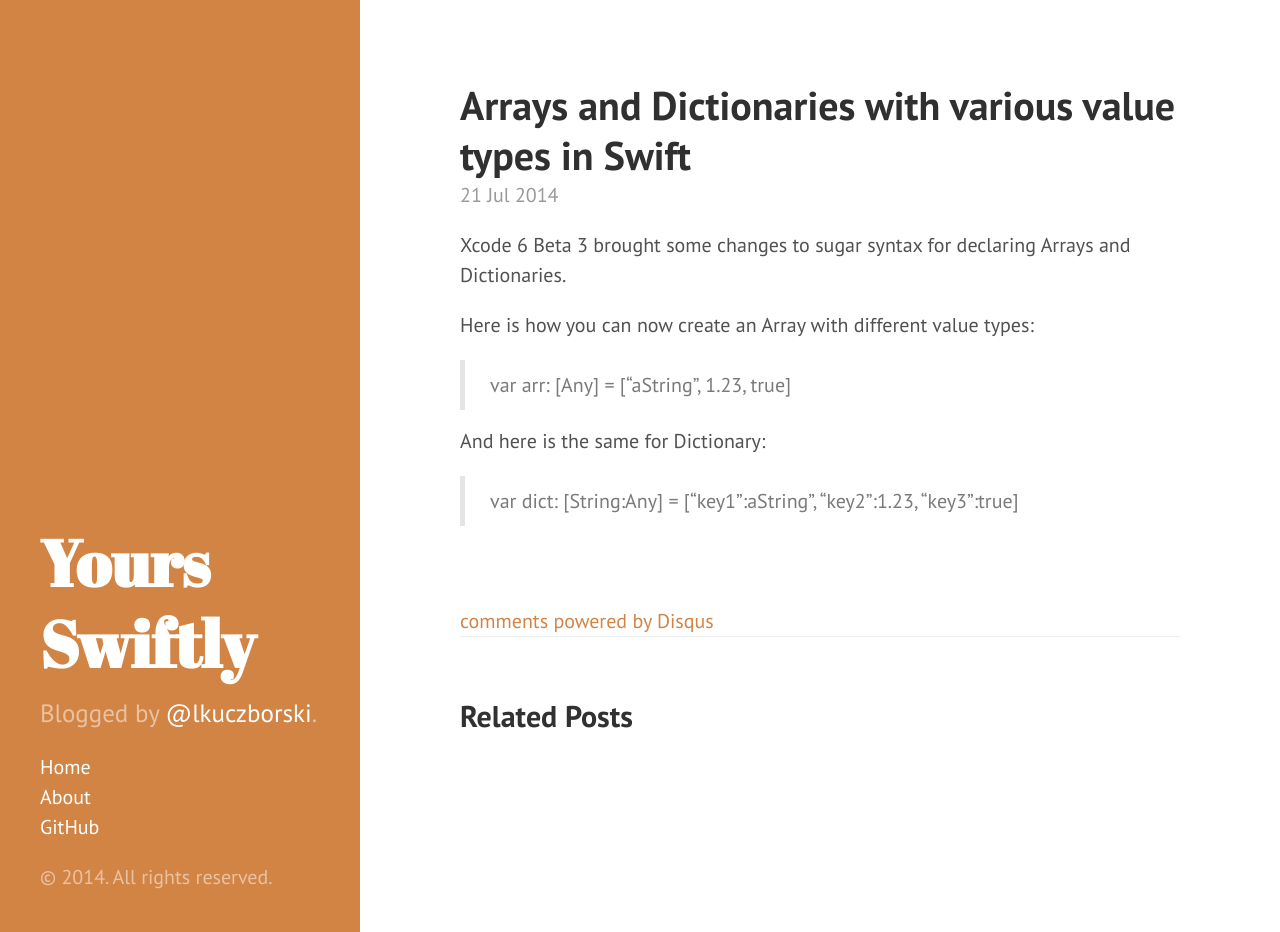
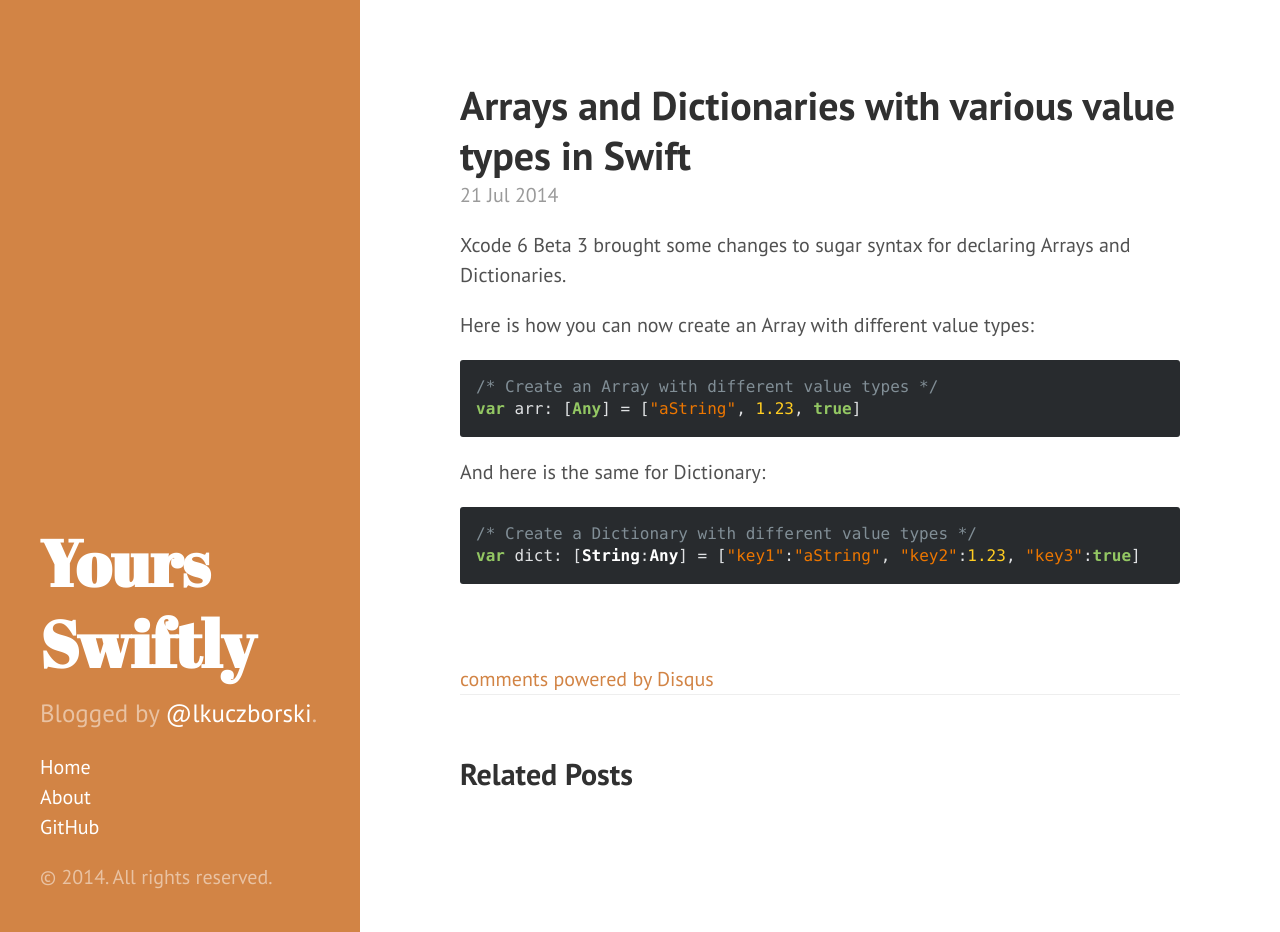
Before and after one commit to lkuczborski/lkuczborski.github.io, a Jekyll site: the page built from _posts/2014-07-21-arrays-and-dicts.md, in a window 1280 px wide and 932 px high. Built offline with Jekyll 4.4.1, drawn with Linux system fonts in a browser that asks for light colours; nearby versions of some CDN libraries; Markdown is read by kramdown in place of the engine named in the settings; comment, search, counter and statistics services are not loaded.

Commit message:
Switched to Highlight.js for code highlighting

````diff
--- a/_config.yml
+++ b/_config.yml
@@ -1,6 +1,6 @@
 # Dependencies
 markdown:         redcarpet
-highlighter:      pygments
+pygments:         false
 
 # Permalinks
 permalink:        pretty
--- a/_includes/head.html
+++ b/_includes/head.html
@@ -26,4 +26,10 @@
 
   <!-- RSS -->
   <link rel="alternate" type="application/rss+xml" title="RSS" href="/atom.xml">
+
+  <!-- Highlight.js -->
+  <link rel="stylesheet" href="http://cdnjs.cloudflare.com/ajax/libs/highlight.js/8.1/styles/obsidian.min.css">
+  <script src="http://cdnjs.cloudflare.com/ajax/libs/highlight.js/8.1/highlight.min.js"></script>
+  <script>hljs.initHighlightingOnLoad();</script>
+
 </head>
--- a/_posts/2014-07-21-arrays-and-dicts.md
+++ b/_posts/2014-07-21-arrays-and-dicts.md
@@ -7,8 +7,15 @@ comments: true
 Xcode 6 Beta 3 brought some changes to sugar syntax for declaring Arrays and Dictionaries.
 
 Here is how you can now create an Array with different value types:
-> var arr: [Any] = ["aString", 1.23, true]
 
+```swift
+/* Create an Array with different value types */
+var arr: [Any] = ["aString", 1.23, true]
+```
 
 And here is the same for Dictionary:
-> var dict: [String:Any] = ["key1":aString", "key2":1.23, "key3":true]
+
+```swift
+/* Create a Dictionary with different value types */
+var dict: [String:Any] = ["key1":"aString", "key2":1.23, "key3":true]
+```
--- a/public/css/poole.css
+++ b/public/css/poole.css
@@ -163,14 +163,14 @@ pre {
   display: block;
   margin-top: 0;
   margin-bottom: 1rem;
-  padding: 1rem;
+  padding: 0rem;
   font-size: .8rem;
   line-height: 1.4;
   white-space: pre;
   white-space: pre-wrap;
   word-break: break-all;
   word-wrap: break-word;
-  background-color: #f9f9f9;
+  background-color: transparent;
 }
 pre code {
   padding: 0;
````
Also changed, not shown: 6 other files.
